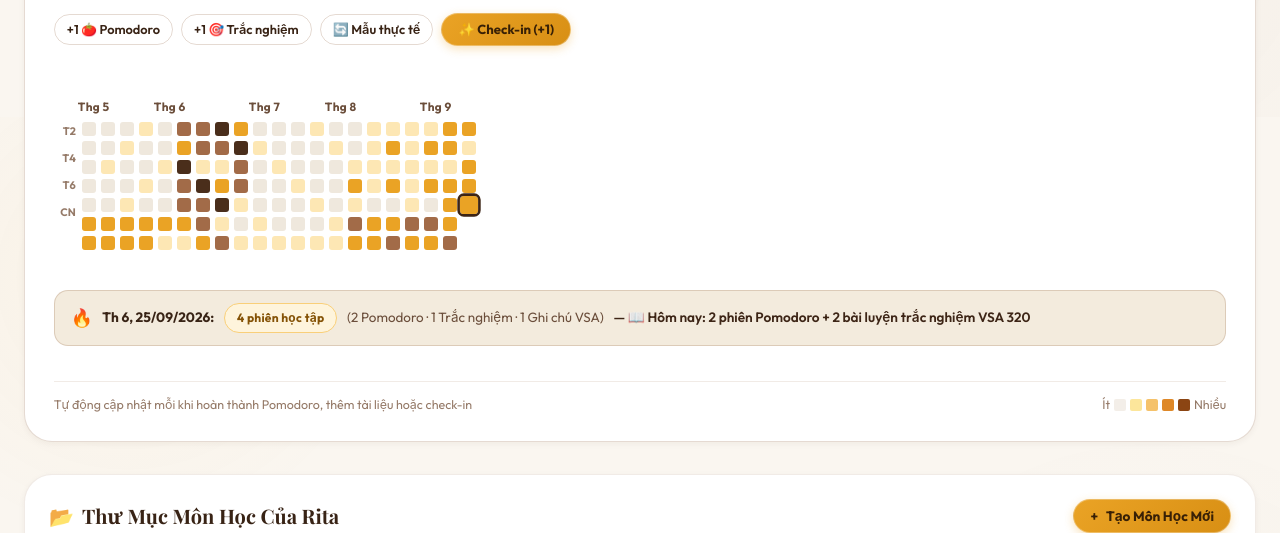
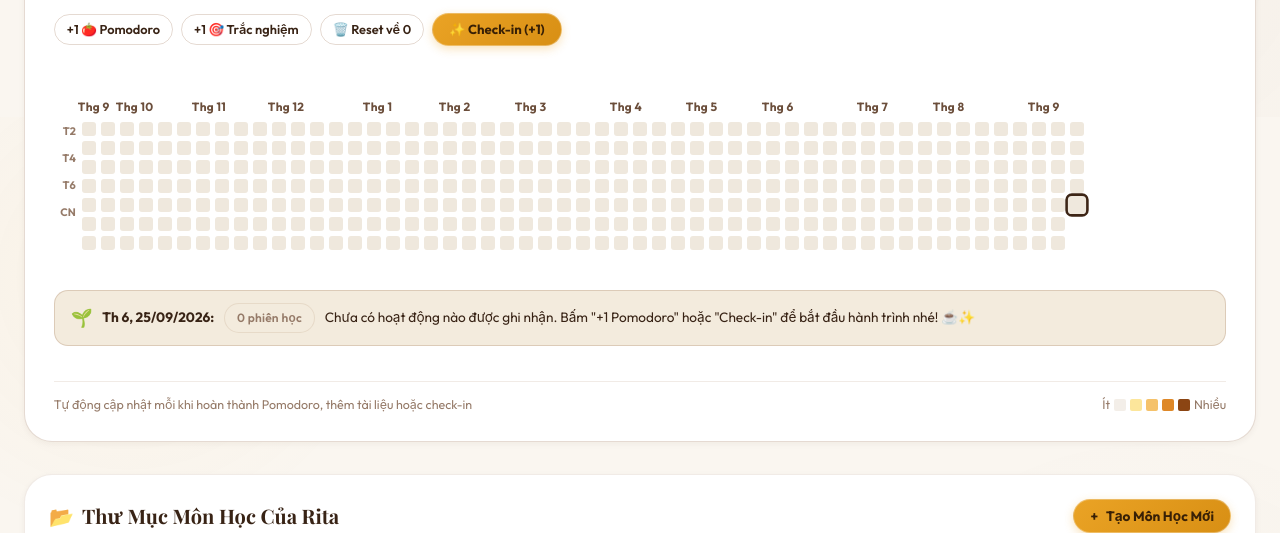
Before and after one commit to v2tAcodin/Rita_Hub, a plain HTML site: page index.html in a window 1280 px wide. Shown: the part 683-1216 px from the top of the page. Drawn offline with nearby package versions, Linux system fonts and the light colour scheme; a web font is replaced by a local one.

Commit message:
Reset study heatmap to 0 and add zero reset controller

```diff
--- a/index.html
+++ b/index.html
@@ -174,8 +174,8 @@
             <button class="btn-outline" id="btn-quick-quiz-heatmap" title="Ghi nhận 1 phiên luyện trắc nghiệm hôm nay" style="font-size:0.8rem; padding:0.4rem 0.75rem;">
               +1 🎯 Trắc nghiệm
             </button>
-            <button class="btn-outline" id="btn-reset-realistic-heatmap" title="Tải lại lịch sử học tập mô phỏng thực tế 20 tuần" style="font-size:0.8rem; padding:0.4rem 0.75rem;">
-              🔄 Mẫu thực tế
+            <button class="btn-outline" id="btn-reset-zero-heatmap" title="Đặt lại toàn bộ bản đồ nhiệt về 0 (Xóa trắng)" style="font-size:0.8rem; padding:0.4rem 0.75rem;">
+              🗑️ Reset về 0
             </button>
             <button class="btn-primary" id="btn-checkin-today" style="font-size: 0.82rem; padding: 0.45rem 1rem;">
               ✨ Check-in (+1)
--- a/js/app.js
+++ b/js/app.js
@@ -172,13 +172,13 @@ class App {
       });
     }
 
-    const resetHeatmapBtn = document.getElementById('btn-reset-realistic-heatmap');
+    const resetHeatmapBtn = document.getElementById('btn-reset-zero-heatmap') || document.getElementById('btn-reset-realistic-heatmap');
     if (resetHeatmapBtn) {
       resetHeatmapBtn.addEventListener('click', () => {
-        StudyHeatmap.resetToRealisticHistory();
+        StudyHeatmap.resetToZero();
         StudyHeatmap.renderHeatmap('study-heatmap-container', 'heatmap-stats-group');
         soundEngine.playPageFlip();
-        this.showToast('🌸 Đã đồng bộ dữ liệu học tập thực tế 20 tuần của sinh viên kiểm toán!');
+        this.showToast('✨ Đã đặt lại toàn bộ bản đồ nhiệt về 0! Sẵn sàng cho hành trình mới ☕🌸');
       });
     }
   }
--- a/js/heatmap.js
+++ b/js/heatmap.js
@@ -2,7 +2,7 @@
 // Visualizes authentic university auditing study patterns, Pomodoros, and VSA quizzes
 
 export class StudyHeatmap {
-  static STORAGE_KEY = 'rita_hub_study_heatmap_v4';
+  static STORAGE_KEY = 'rita_hub_study_heatmap_v6_zero';
 
   static formatLocalDate(d) {
     const year = d.getFullYear();
@@ -12,6 +12,11 @@ export class StudyHeatmap {
   }
 
   static getHeatmapData() {
+    // Purge legacy versions to ensure complete reset to 0
+    ['rita_hub_study_heatmap_v1', 'rita_hub_study_heatmap_v2', 'rita_hub_study_heatmap_v3', 'rita_hub_study_heatmap_v4', 'rita_hub_study_heatmap_v5'].forEach(k => {
+      localStorage.removeItem(k);
+    });
+
     const raw = localStorage.getItem(this.STORAGE_KEY);
     if (raw) {
       try {
@@ -29,122 +34,25 @@ export class StudyHeatmap {
     localStorage.setItem(this.STORAGE_KEY, JSON.stringify(data));
   }
 
+  static resetToZero() {
+    // Reset all heatmap storage keys to 0
+    Object.keys(localStorage).forEach(k => {
+      if (k.includes('study_heatmap')) {
+        localStorage.removeItem(k);
+      }
+    });
+    const emptyData = {};
+    this.saveHeatmapData(emptyData);
+    return emptyData;
+  }
+
   static resetToRealisticHistory() {
-    const freshData = this.generateInitialHistory();
-    this.saveHeatmapData(freshData);
-    return freshData;
+    return this.resetToZero();
   }
 
   static generateInitialHistory() {
-    const data = {};
-    const today = new Date();
-    today.setHours(0, 0, 0, 0);
-
-    const studyTopics = [
-      "VSA 320: Xác định Mức trọng yếu tổng thể OM & PM",
-      "Bài tập lớn Báo cáo tài chính & Mẫu Working Papers Excel",
-      "Giải 20 câu trắc nghiệm chu trình Bán hàng - Thu tiền",
-      "Đọc chuẩn mực VSA 500 & VSA 505 về Thư xác nhận bên ngoài",
-      "Ghi chú cạm bẫy Thuế TNDN: Các khoản chi phí không được trừ",
-      "Luyện đề thi thử Kiểm toán căn bản & Các cơ sở dẫn liệu",
-      "Học nhóm tại quán cà phê: Thảo luận rủi ro gian lận VSA 240",
-      "Ôn tập giữa kỳ: Phân tích tỷ số tài chính & Thủ tục Cut-off",
-      "Đọc giáo trình Kiểm toán hoạt động & Hệ thống kiểm soát nội bộ COSO",
-      "Thực hành kiểm toán khoản mục Hàng tồn kho theo VSA 501",
-      "Kiểm tra tính tuân thủ pháp luật thuế & Hóa đơn điện tử",
-      "Phân tích ma trận ý kiến kiểm toán theo VSA 705"
-    ];
-
-    // Generate past 140 days (~20 weeks from early May to late September)
-    for (let i = 140; i >= 0; i--) {
-      const d = new Date(today);
-      d.setDate(d.getDate() - i);
-      const dateStr = this.formatLocalDate(d);
-      const dayOfWeek = d.getDay(); // 0: Sunday, 6: Saturday
-
-      let count = 0;
-      let topic = "";
-
-      // 1. RECENT STREAK (Last 14 days up to today): Continuous uninterrupted study
-      if (i < 14 && i > 0) {
-        if (dayOfWeek === 0 || dayOfWeek === 6) {
-          count = 4 + (i % 3); // 4 - 6 sessions on weekends
-          topic = "Cuối tuần tập trung cao độ: " + studyTopics[i % studyTopics.length];
-        } else {
-          count = 2 + (i % 3); // 2 - 4 sessions on weekdays
-          topic = "Buổi tối tự học: " + studyTopics[i % studyTopics.length];
-        }
-      }
-      // TODAY
-      else if (i === 0) {
-        count = 4;
-        topic = "Hôm nay: 2 phiên Pomodoro + 2 bài luyện trắc nghiệm VSA 320";
-      }
-      // 2. SEMESTER START & PRACTICE (14 - 45 days ago, ~ late Aug to mid Sep)
-      else if (i >= 14 && i < 45) {
-        if (dayOfWeek === 0 || dayOfWeek === 6) {
-          count = 3 + (i % 3); // 3 - 5 sessions
-          topic = "Cày bài tại quán cà phê: " + studyTopics[i % studyTopics.length];
-        } else if (dayOfWeek === 2 || dayOfWeek === 4) {
-          count = 2 + (i % 2); // 2 - 3 sessions
-          topic = "Làm bài tập về nhà: " + studyTopics[i % studyTopics.length];
-        } else if (dayOfWeek === 5) {
-          count = (i % 3 === 0) ? 1 : 0; // Friday rest
-        } else {
-          count = 1 + (i % 2);
-          topic = "Đọc chuẩn mực kiểm toán: " + studyTopics[i % studyTopics.length];
-        }
-      }
-      // 3. SUMMER BREAK (46 - 85 days ago, ~ mid July to mid August)
-      else if (i >= 45 && i < 85) {
-        // Sporadic light study during summer vacation
-        if (dayOfWeek === 0 || (i % 4 === 0)) {
-          count = 1 + (i % 2); // 1 or 2 sessions
-          topic = "Tự đọc tài liệu hè: " + studyTopics[i % studyTopics.length];
-        } else {
-          count = 0; // Rest day
-        }
-      }
-      // 4. FINAL EXAMS SEMESTER 2 CRUNCH (86 - 110 days ago, ~ late June)
-      else if (i >= 85 && i <= 110) {
-        // High intensity exam revision (4 - 7 sessions)
-        const rand = (i * 7) % 10;
-        if (rand > 1) {
-          count = 4 + (i % 4); // 4 - 7 sessions
-          topic = "Mùa thi cuối kỳ: " + studyTopics[i % studyTopics.length];
-        } else {
-          count = 1;
-        }
-      }
-      // 5. MIDTERM TESTS & CLASS PROJECTS (111 - 140 days ago, ~ May)
-      else {
-        if (dayOfWeek === 0 || dayOfWeek === 6) {
-          count = 3 + (i % 2);
-          topic = "Ôn tập giữa kỳ: " + studyTopics[i % studyTopics.length];
-        } else if (i % 3 === 0) {
-          count = 2;
-          topic = "Thảo luận nhóm kiểm toán: " + studyTopics[i % studyTopics.length];
-        } else {
-          count = 0;
-        }
-      }
-
-      if (count > 0) {
-        const pomos = Math.max(1, Math.floor(count * 0.65));
-        const quizzes = count >= 3 ? Math.floor(count * 0.25) : 0;
-        const notes = Math.max(0, count - pomos - quizzes);
-
-        data[dateStr] = {
-          count,
-          pomos,
-          quizzes,
-          notes,
-          topic: topic || studyTopics[i % studyTopics.length]
-        };
-      }
-    }
-
-    return data;
+    // Hoàn toàn về 0: Khởi tạo dữ liệu trống
+    return {};
   }
 
   static recordTodayActivity(type = 'pomo', amount = 1) {
@@ -209,8 +117,8 @@ export class StudyHeatmap {
     const today = new Date();
     today.setHours(0, 0, 0, 0);
 
-    // Number of days to show: 20 weeks * 7 = 140 days
-    const totalDays = 140;
+    // Number of days to show: 52 weeks * 7 = 364 days (1 full year, realistic like GitHub)
+    const totalDays = 364;
     const startDate = new Date(today);
     startDate.setDate(startDate.getDate() - totalDays + 1);
 
@@ -346,9 +254,10 @@ export class StudyHeatmap {
       if (count === 0) {
         detailPanel.innerHTML = `
           <div style="display:flex; align-items:center; gap:0.6rem; flex-wrap:wrap;">
-            <span style="font-size:1.1rem;">🍃</span>
+            <span style="font-size:1.1rem;">🌱</span>
             <strong>${dateStr}:</strong>
-            <span>Ngày nghỉ xả hơi, nạp lại năng lượng sau những ngày cày chuẩn mực! ☕✨</span>
+            <span class="badge" style="background:var(--bg-secondary); color:var(--text-muted); border:1px solid var(--border-subtle);">0 phiên học</span>
+            <span>Chưa có hoạt động nào được ghi nhận. Bấm "+1 Pomodoro" hoặc "Check-in" để bắt đầu hành trình nhé! ☕✨</span>
           </div>
         `;
       } else {
```
